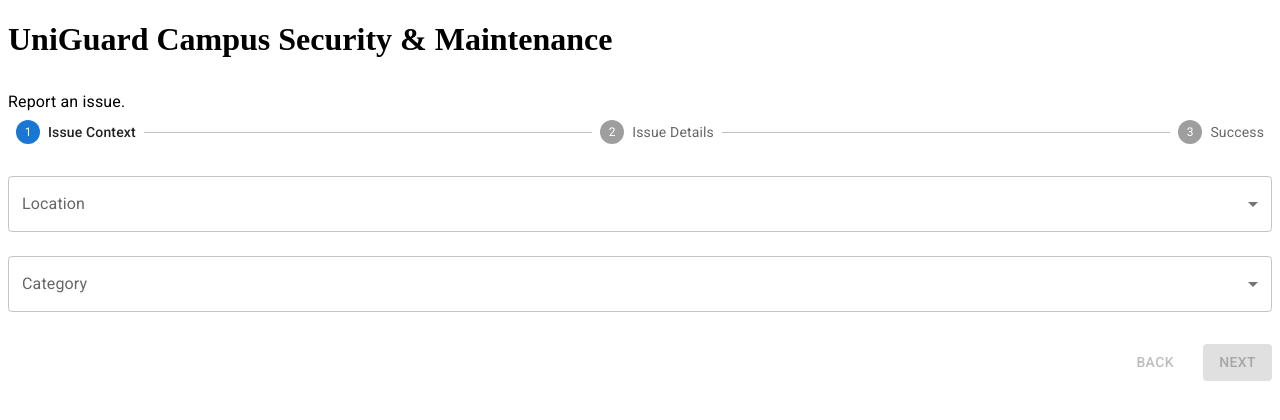
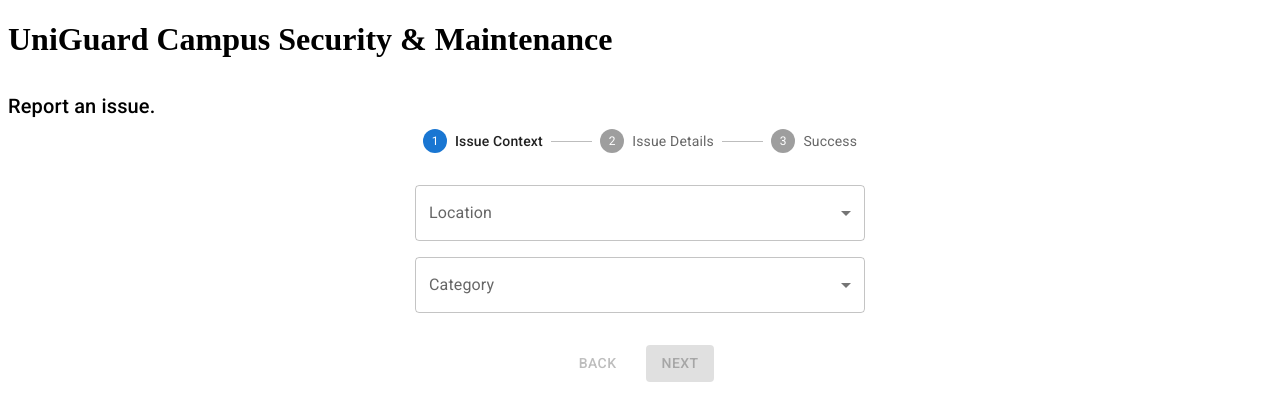
Before and after one commit to 101telmon/Uni-Guard, a React (Vite) app in the folder frontend/: page /#/ in a window 1280 px wide. Shown: the top 420 px of the page. Built offline with nearby package versions, Linux system fonts and the light colour scheme.

Commit message:
fix(frontend): centerised content to improve pc view

```diff
--- /dev/null
+++ b/frontend/src/components/IssueContext.jsx
@@ -0,0 +1,38 @@
+import { CAMPUS_LOCATIONS } from "../utils/constants";
+import { FormControl, InputLabel, Select, MenuItem } from "@mui/material";
+
+export default function IssueContext({ formData, handleChange }) {
+    const { location, category } = formData;
+    return (
+        <>
+            <FormControl fullWidth>
+                <InputLabel>Location</InputLabel>
+                <Select
+                    name="location"
+                    value={location}
+                    onChange={handleChange}
+                    label="Location"
+                >
+                    {CAMPUS_LOCATIONS.map((loc) => (
+                        <MenuItem key={loc} value={loc}>
+                            {loc}
+                        </MenuItem>
+                    ))}
+                </Select>
+            </FormControl>
+            <FormControl fullWidth>
+                <InputLabel>Category</InputLabel>
+                <Select
+                    name="category"
+                    value={category}
+                    onChange={handleChange}
+                    label="Category"
+                >
+                    <MenuItem value="Plumbing">Plumbing</MenuItem>
+                    <MenuItem value="IT/Network">IT / Network</MenuItem>
+                    <MenuItem value="Electrical">Electrical</MenuItem>
+                </Select>
+            </FormControl>
+        </>
+    );
+}
--- /dev/null
+++ b/frontend/src/components/IssueDetails.jsx
@@ -0,0 +1,37 @@
+import {
+    FormControl,
+    InputLabel,
+    Select,
+    MenuItem,
+    TextField,
+} from "@mui/material";
+
+export default function IssueDetails({ formData, handleChange }) {
+    const { urgency, description } = formData;
+    return (
+        <>
+            <FormControl fullWidth>
+                <InputLabel>Urgency</InputLabel>
+                <Select
+                    name="urgency"
+                    value={urgency}
+                    onChange={handleChange}
+                    label="Urgency"
+                >
+                    <MenuItem value="Low">Low</MenuItem>
+                    <MenuItem value="Medium">Medium</MenuItem>
+                    <MenuItem value="High">High</MenuItem>
+                </Select>
+            </FormControl>
+            <TextField
+                name="description"
+                label="Issue Description"
+                multiline
+                rows={4}
+                value={description}
+                onChange={handleChange}
+                fullWidth
+            />
+        </>
+    );
+}
--- a/frontend/src/components/StudentForm.jsx
+++ b/frontend/src/components/StudentForm.jsx
@@ -1,3 +1,4 @@
+/// React Imports
 import { act, useState } from "react";
 import {
     Box,
@@ -14,15 +15,14 @@ import {
     Typography,
 } from "@mui/material";
 
-const steps = ["Issue Context", "Issue Details", "Success"];
-const campusLocations = [
-    "Library",
-    "Science and Technology Building",
-    "InfoLab Building",
-    "George Fox Building",
-    "Management School",
-    "Margaret Fell",
-];
+/// Custom React Imports
+import IssueContext from "./IssueContext.jsx";
+import IssueDetails from "./IssueDetails.jsx";
+import Success from "./Success.jsx";
+
+/// Other Imports
+import { submitTicket } from "../services/api.js";
+import { FORM_STEPS } from "../utils/constants.js";
 
 export default function Form() {
     const [activeStep, setActiveStep] = useState(0);
@@ -33,151 +33,60 @@ export default function Form() {
         description: "",
     });
 
+    /// Handlers
     const handleChange = (e) => {
         const { name, value } = e.target;
+        // We are only changing the variable that needs to be changed, rest is unaffected.
         setFormData((prev) => ({
             ...prev,
             [name]: value,
         }));
     };
-
     const handleNextStep = () => {
         setActiveStep((prevStep) => prevStep + 1);
     };
     const handleBackStep = () => {
         setActiveStep((prevStep) => prevStep - 1);
     };
+    // Submits our new form to the API URL we have given.
     const handleSubmit = async () => {
         try {
-            const response = await fetch("http://localhost:8000/tickets", {
-                method: "POST",
-                headers: {
-                    "Content-Type": "application/json",
-                },
-                body: JSON.stringify(formData),
-            });
-            if (response.ok) {
-                setActiveStep((prev) => prev + 1);
-            } else {
-                console.error("Something went wrong with the ticket.");
-            }
+            await submitTicket(formData);
+            setActiveStep((prev) => prev + 1);
         } catch (error) {
             console.error("An error occured: ", error);
         }
     };
 
-    const contentZero = () => {
-        return (
-            <Box
-                sx={{
-                    display: "flex",
-                    flexDirection: "column",
-                    gap: 3,
-                    marginTop: 4,
-                }}
-            >
-                <FormControl fullWidth>
-                    <InputLabel>Location</InputLabel>
-                    <Select
-                        name="location"
-                        value={formData.location}
-                        onChange={handleChange}
-                        label="Location"
-                    >
-                        {campusLocations.map((loc) => (
-                            <MenuItem key={loc} value={loc}>
-                                {loc}
-                            </MenuItem>
-                        ))}
-                    </Select>
-                </FormControl>
-                <FormControl fullWidth>
-                    <InputLabel>Category</InputLabel>
-                    <Select
-                        name="category"
-                        value={formData.category}
-                        onChange={handleChange}
-                        label="Category"
-                    >
-                        <MenuItem value="Plumbing">Plumbing</MenuItem>
-                        <MenuItem value="IT/Network">IT / Network</MenuItem>
-                        <MenuItem value="Electrical">Electrical</MenuItem>
-                    </Select>
-                </FormControl>
-            </Box>
-        );
+    /// Splitting Content based on Stepper
+    const displayStepContent = (step) => {
+        switch (step) {
+            case 0:
+                return (
+                    <IssueContext
+                        formData={formData}
+                        handleChange={handleChange}
+                    />
+                );
+            case 1:
+                return (
+                    <IssueDetails
+                        formData={formData}
+                        handleChange={handleChange}
+                    />
+                );
+            case 2:
+                return (
+                    <Success
+                        setFormData={setFormData}
+                        setActiveStep={setActiveStep}
+                    />
+                );
+            default:
+                return "Unknown step counted.";
+        }
     };
-    const contentOne = () => {
-        return (
-            <Box
-                sx={{
-                    display: "flex",
-                    flexDirection: "column",
-                    gap: 3,
-                    marginTop: 4,
-                }}
-            >
-                <FormControl fullWidth>
-                    <InputLabel>Urgency</InputLabel>
-                    <Select
-                        name="urgency"
-                        value={formData.urgency}
-                        onChange={handleChange}
-                        label="Urgency"
-                    >
-                        <MenuItem value="Low">Low</MenuItem>
-                        <MenuItem value="Medium">Medium</MenuItem>
-                        <MenuItem value="High">High</MenuItem>
-                    </Select>
-                </FormControl>
-                <TextField
-                    name="description"
-                    label="Issue Description"
-                    multiline
-                    rows={4}
-                    value={formData.description}
-                    onChange={handleChange}
-                    fullWidth
-                />
-            </Box>
-        );
-    };
-    const contentSuccess = () => {
-        return (
-            <Box
-                sx={{
-                    marginTop: 6,
-                    display: "flex",
-                    flexDirection: "column",
-                    alignItems: "center",
-                    gap: 2,
-                }}
-            >
-                <Typography variant="h5" color="primary">
-                    Ticket submitted!
-                </Typography>
-                <Typography variant="body1">
-                    Thank you for your report, the team has received your
-                    report.
-                </Typography>
-                <Button
-                    variant="outlined"
-                    sx={{ marginTop: 2 }}
-                    onClick={() => {
-                        setActiveStep(0);
-                        setFormData({
-                            location: "",
-                            category: "",
-                            urgency: "",
-                            description: "",
-                        });
-                    }}
-                >
-                    Submit New Ticket
-                </Button>
-            </Box>
-        );
-    };
+    /// Helper Functions
     const checkForBlanks = () => {
         if (activeStep === 0) {
             return formData.location !== "" && formData.category !== "";
@@ -189,12 +98,54 @@ export default function Form() {
         }
         return false;
     };
-    const showForm = () => {
-        return (
+
+    /// Main Return
+    return (
+        <>
+            <Box
+                sx={{
+                    width: "100%",
+                    marginTop: 4,
+                }}
+            >
+                <Typography variant="h6" gutterBottom>
+                    Report an issue.
+                </Typography>
+                {/* Stepper is used to signify what step you are on in the report process.
+                Should be "Issue Context", then "Issue Details", then finally "Success" screen. */}
+                <Stepper
+                    activeStep={activeStep}
+                    sx={{
+                        margin: "0 auto",
+                        width: "100%",
+                        maxWidth: "450px",
+                    }}
+                >
+                    {FORM_STEPS.map((label) => (
+                        <Step key={label}>
+                            <StepLabel>{label}</StepLabel>
+                        </Step>
+                    ))}
+                </Stepper>
+            </Box>
             <Box
                 sx={{
                     display: "flex",
-                    justifyContent: "flex-end",
+                    flexDirection: "column",
+                    margin: "0 auto",
+                    width: "100%",
+                    maxWidth: "450px",
+                    marginTop: 4,
+                    gap: 2,
+                }}
+            >
+                {displayStepContent(activeStep)}
+            </Box>
+            {/* Our "Next" (or "Submit") and "Back" buttons at the bottom.*/}
+            <Box
+                sx={{
+                    display: "flex",
+                    justifyContent: "center",
                     marginTop: 4,
                     gap: 2,
                 }}
@@ -210,47 +161,9 @@ export default function Form() {
                     onClick={activeStep === 1 ? handleSubmit : handleNextStep}
                     disabled={activeStep === 2 || !checkForBlanks()}
                 >
-                    {activeStep === steps.length - 2 ? "Submit" : "Next"}
+                    {activeStep === FORM_STEPS.length - 2 ? "Submit" : "Next"}
                 </Button>
             </Box>
-        );
-    };
-    const displayStepContent = (step) => {
-        switch (step) {
-            case 0:
-                return contentZero();
-            case 1:
-                return contentOne();
-            case 2:
-                return contentSuccess();
-            default:
-                return "Unknown step counted.";
-        }
-    };
-
-    return (
-        <>
-            <Box
-                sx={{
-                    width: "100%",
-                    marginTop: 4,
-                }}
-            >
-                <Typography varient="h4" gutterBottom>
-                    Report an issue.
-                </Typography>
-                {/* Stepper is used to signify what step you are on in the report process.
-                Should be "Issue Context", then "Issue Details". */}
-                <Stepper activeStep={activeStep}>
-                    {steps.map((label) => (
-                        <Step key={label}>
-                            <StepLabel>{label}</StepLabel>
-                        </Step>
-                    ))}
-                </Stepper>
-            </Box>
-            {displayStepContent(activeStep)}
-            {activeStep === steps.length ? contentSuccess() : showForm()}
         </>
     );
 }
--- /dev/null
+++ b/frontend/src/components/Success.jsx
@@ -0,0 +1,31 @@
+import { Typography, Button } from "@mui/material";
+
+export default function Success({ setFormData, setActiveStep }) {
+    return (
+        <>
+            <Typography variant="h5" color="primary">
+                Ticket submitted!
+            </Typography>
+            <Typography variant="body1">
+                Thank you for your report! We will bring a member of our team to
+                fix the issues. If you would like to report another issue,
+                please submit another ticket.
+            </Typography>
+            <Button
+                variant="outlined"
+                sx={{ marginTop: 2 }}
+                onClick={() => {
+                    setActiveStep(0);
+                    setFormData({
+                        location: "",
+                        category: "",
+                        urgency: "",
+                        description: "",
+                    });
+                }}
+            >
+                Submit New Ticket
+            </Button>
+        </>
+    );
+}
--- /dev/null
+++ b/frontend/src/services/api.js
@@ -0,0 +1,14 @@
+export async function submitTicket(formData) {
+    const response = await fetch("http://localhost:8000/tickets", {
+        method: "POST",
+        headers: {
+            "Content-Type": "application/json",
+        },
+        body: JSON.stringify(formData),
+    });
+    if (!response.ok) {
+        console.error("Something went wrong with the ticket.");
+    }
+
+    return response.json();
+}
--- /dev/null
+++ b/frontend/src/utils/constants.js
@@ -0,0 +1,9 @@
+export const FORM_STEPS = ["Issue Context", "Issue Details", "Success"];
+export const CAMPUS_LOCATIONS = [
+    "Library",
+    "Science and Technology Building",
+    "InfoLab Building",
+    "George Fox Building",
+    "Management School",
+    "Margaret Fell",
+];
```
Also changed, not shown: 1 other file (tests, documents, lock files or other folders).
